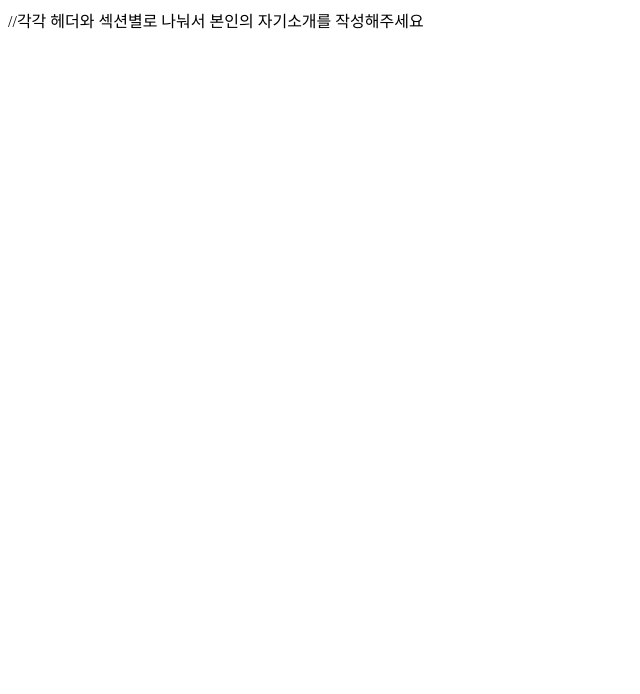
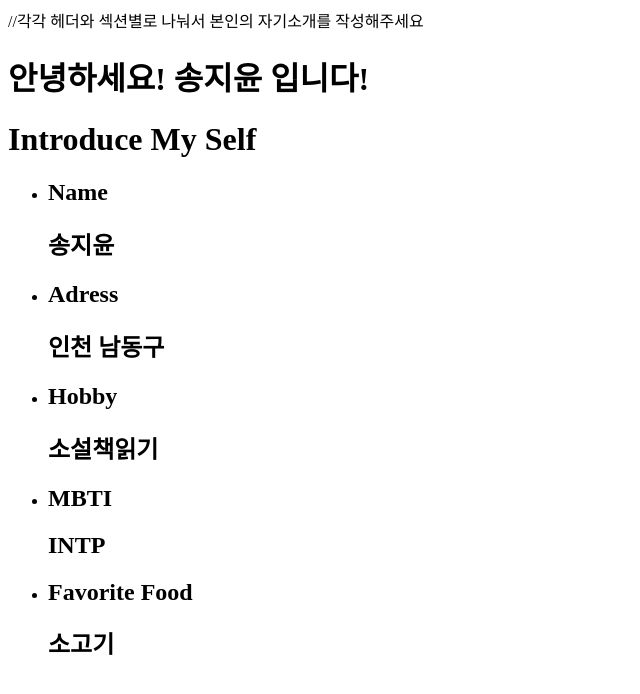
Before and after one commit to icebreakteam7-TeamProject/self-introduce, a plain HTML site: page index.html in a window 1280 px wide. Shown: the whole page, without its empty margins (0-640 px from the left). Drawn offline with Linux system fonts and the light colour scheme.

Commit message:
feat: my introduce into index.html
- name : 송지윤
- address : 인천 남동구
- Hobby : 소설책 읽기
- MBTI : INTP
- favorite Food : 소고기

```diff
--- a/index.html
+++ b/index.html
@@ -7,6 +7,28 @@
 </head>
 <body>
 	//각각 헤더와 섹션별로 나눠서 본인의 자기소개를 작성해주세요
-
+ <header>
+   <h1>안녕하세요! 송지윤 입니다!</h1>
+   <h1>Introduce My Self</h1>
+ </header>
+ <section>
+  <ul>
+    <li>
+      <h2>Name<h2> <span>송지윤</span>
+    </li>
+    <li>
+      <h2>Adress<h2> <span>인천 남동구</span>
+    </li>
+    <li>
+      <h2>Hobby<h2> <span>소설책읽기</span>
+    </li>
+    <li>
+      <h2>MBTI<h2> <span>INTP</span>
+    </li>
+    <li>
+      <h2>Favorite Food<h2> <span>소고기</span>
+    </li>
+   </ul>
+ </section>
 </body>
 </html>
```
